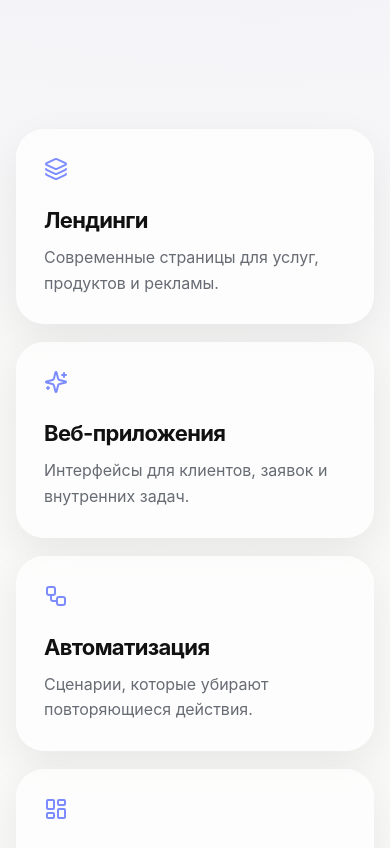
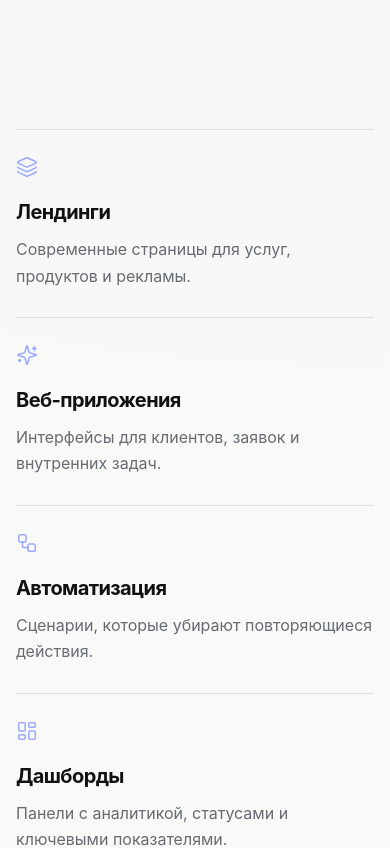
Before and after one commit to vladtranskom888-hue/lending_my, a React (Vite) app: page / in a window 390 px wide. Shown: the part 2180-3028 px from the top of the page. Built offline with nearby package versions, Linux system fonts and the light colour scheme.

Commit message:
Refine feature and process layouts

```diff
--- a/src/App.jsx
+++ b/src/App.jsx
@@ -126,9 +126,9 @@ export default function App() {
       </section>
 
       <section id="build" className="section">
-        <div className="grid">
+        <div className="editorialGrid">
           {buildItems.map(([title, text, Icon]) => (
-            <article className="card" key={title}>
+            <article className="capability" key={title}>
               <Icon size={24} />
               <h3>{title}</h3>
               <p>{text}</p>
@@ -158,10 +158,10 @@ export default function App() {
 
       <section id="process" className="section process">
         <ImageBlock src="/images/process.png" alt="Визуал рабочего процесса от задачи до запуска" />
-        <div className="steps">
+        <div className="timeline">
           {steps.map(([title, text], index) => (
-            <article className="step" key={title}>
-              <span>{index + 1}</span>
+            <article className="timelineStep" key={title}>
+              <span>{String(index + 1).padStart(2, '0')}</span>
               <h3>{title}</h3>
               <p>{text}</p>
             </article>
--- a/src/styles.css
+++ b/src/styles.css
@@ -302,7 +302,7 @@ p {
 }
 
 .features svg,
-.card svg {
+.capability svg {
   color: var(--accent-blue);
 }
 
@@ -369,60 +369,99 @@ p {
   text-wrap: pretty;
 }
 
-.grid {
+.editorialGrid {
   display: grid;
   grid-template-columns: repeat(3, minmax(0, 1fr));
-  gap: 18px;
-  margin-bottom: 38px;
+  column-gap: clamp(28px, 4.5vw, 64px);
+  row-gap: 0;
+  margin-bottom: 46px;
+  border-top: 1px solid rgba(17, 17, 17, 0.10);
 }
 
-.card,
-.step {
-  padding: 32px;
-  border-radius: 28px;
-  background: rgba(255, 255, 255, 0.76);
-  box-shadow: var(--shadow-soft);
-  transition: transform 0.25s ease, box-shadow 0.25s ease;
+.capability {
+  position: relative;
+  min-height: 218px;
+  padding: 30px 22px 34px 0;
+  border-bottom: 1px solid rgba(17, 17, 17, 0.10);
 }
 
-.card:hover,
-.step:hover {
-  transform: translateY(-5px);
-  box-shadow: 0 28px 70px rgba(17, 17, 17, 0.10);
+.capability:not(:nth-child(3n))::after {
+  content: "";
+  position: absolute;
+  top: 28px;
+  right: calc(clamp(28px, 4.5vw, 64px) / -2);
+  bottom: 28px;
+  width: 1px;
+  background: rgba(17, 17, 17, 0.07);
 }
 
-.card svg {
-  margin-bottom: 22px;
+.capability svg {
+  width: 22px;
+  height: 22px;
+  margin-bottom: 26px;
+  color: rgba(124, 140, 255, 0.72);
+  stroke-width: 1.7;
 }
 
-.card p,
-.step p {
+.capability h3,
+.timelineStep h3 {
+  font-size: clamp(20px, 2vw, 24px);
+}
+
+.capability p,
+.timelineStep p {
   margin-top: 12px;
   font-size: 16px;
-  line-height: 1.6;
+  line-height: 1.65;
 }
 
 .process .visual {
-  margin-bottom: 28px;
+  margin-bottom: clamp(34px, 5vw, 62px);
 }
 
-.steps {
+.timeline {
+  position: relative;
   display: grid;
   grid-template-columns: repeat(4, minmax(0, 1fr));
-  gap: 16px;
+  column-gap: clamp(22px, 3.2vw, 42px);
+  padding-top: 28px;
+  border-top: 1px solid rgba(17, 17, 17, 0.12);
 }
 
-.step span {
-  display: inline-flex;
-  width: 40px;
-  height: 40px;
-  align-items: center;
-  justify-content: center;
-  margin-bottom: 20px;
-  border-radius: 50%;
+.timelineStep {
+  position: relative;
+  padding: 0 clamp(8px, 1.4vw, 18px) 0 0;
+}
+
+.timelineStep:not(:last-child)::after {
+  content: "";
+  position: absolute;
+  top: 34px;
+  right: calc(clamp(22px, 3.2vw, 42px) / -2);
+  width: clamp(34px, 4vw, 54px);
+  height: 1px;
+  background: rgba(17, 17, 17, 0.14);
+}
+
+.timelineStep::before {
+  content: "";
+  position: absolute;
+  top: -33px;
+  left: 0;
+  width: 7px;
+  height: 7px;
+  border-radius: 999px;
   background: var(--text);
-  color: #fff;
-  font-weight: 700;
+}
+
+.timelineStep span {
+  display: block;
+  margin-bottom: 18px;
+  color: rgba(17, 17, 17, 0.20);
+  font-size: clamp(42px, 5.8vw, 70px);
+  font-weight: 680;
+  line-height: 0.92;
+  letter-spacing: -0.08em;
 }
 
 .productSection {
@@ -648,14 +687,39 @@ p {
     grid-column: auto;
   }
 
-  .grid,
-  .steps {
-    grid-template-columns: 1fr;
+  .editorialGrid {
+    grid-template-columns: repeat(2, minmax(0, 1fr));
+    column-gap: clamp(24px, 6vw, 42px);
+    margin-bottom: 34px;
   }
 
-  .card,
-  .step {
-    padding: 28px;
+  .capability {
+    min-height: auto;
+    padding: 28px 18px 30px 0;
+  }
+
+  .capability:not(:nth-child(3n))::after {
+    display: none;
+  }
+
+  .capability:not(:nth-child(2n))::after {
+    content: "";
+    display: block;
+    position: absolute;
+    top: 26px;
+    right: calc(clamp(24px, 6vw, 42px) / -2);
+    bottom: 26px;
+    width: 1px;
+    background: rgba(17, 17, 17, 0.07);
+  }
+
+  .timeline {
+    grid-template-columns: repeat(2, minmax(0, 1fr));
+    row-gap: 34px;
+  }
+
+  .timelineStep:not(:last-child)::after {
+    display: none;
   }
 
   .productSection {
@@ -702,6 +766,51 @@ p {
   .contactForm {
     max-width: 100%;
     justify-self: stretch;
+  }
+}
+
+@media (max-width: 640px) {
+  .editorialGrid {
+    grid-template-columns: 1fr;
+    border-top-color: rgba(17, 17, 17, 0.09);
+  }
+
+  .capability {
+    padding: 26px 0 28px;
+  }
+
+  .capability:not(:nth-child(2n))::after {
+    display: none;
+  }
+
+  .capability svg {
+    margin-bottom: 18px;
+  }
+
+  .timeline {
+    grid-template-columns: 1fr;
+    row-gap: 0;
+    padding-top: 0;
+    border-top: 0;
+  }
+
+  .timelineStep {
+    padding: 26px 0 28px 54px;
+    border-top: 1px solid rgba(17, 17, 17, 0.10);
+  }
+
+  .timelineStep::before {
+    top: 34px;
+    left: 0;
+  }
+
+  .timelineStep span {
+    position: absolute;
+    top: 24px;
+    left: 16px;
+    margin-bottom: 0;
+    font-size: 24px;
+    letter-spacing: -0.05em;
   }
 }
 
```
